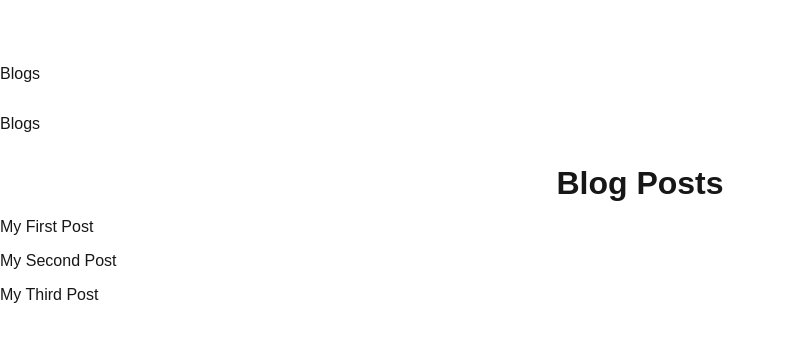
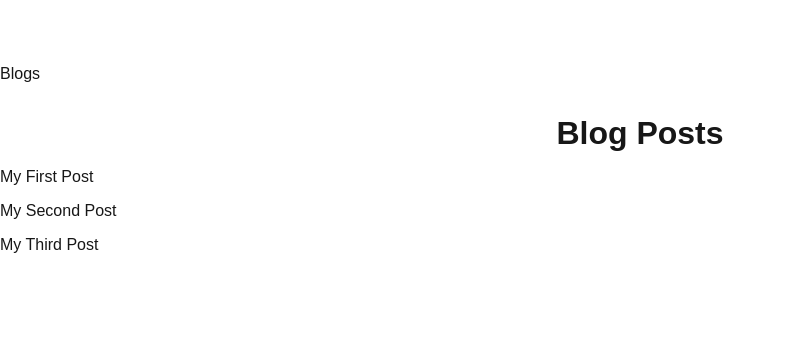
Before and after one commit to Natata08/hyf-homework, a Next.js app in the folder react/react2/week1/my-app/: page /blogs in a window 1280 px wide. Shown: the top 342 px of the page, without its empty margins (0-785 px from the left). Built offline with nearby package versions, Linux system fonts and the light colour scheme.

Commit message:
fix layout for blogs

```diff
--- a/react/react2/week1/my-app/app/blogs/[slug]/page.js
+++ b/react/react2/week1/my-app/app/blogs/[slug]/page.js
@@ -1,7 +1,6 @@
 "use client";
 
 import { usePathname } from "next/navigation";
-import Layout from "../Layout.js";
 
 export default function BlogPost() {
   const pathname = usePathname();
@@ -13,9 +12,9 @@ export default function BlogPost() {
     .join(" ");
 
   return (
-    <Layout>
+    <>
       <h1 style={{ marginBottom: "1rem", textAlign: "center" }}>{title}</h1>
       <p>This is the content of {title}.</p>
-    </Layout>
+    </>
   );
 }
--- a/react/react2/week1/my-app/app/blogs/page.js
+++ b/react/react2/week1/my-app/app/blogs/page.js
@@ -1,4 +1,3 @@
-import Layout from "./Layout.js";
 import Link from "next/link";
 
 const blogPosts = [
@@ -9,7 +8,7 @@ const blogPosts = [
 
 export default function Blogs() {
   return (
-    <Layout>
+    <>
       <h1 style={{ marginBottom: "1rem", textAlign: "center" }}>Blog Posts</h1>
       <ul
         style={{
@@ -25,6 +24,6 @@ export default function Blogs() {
           </li>
         ))}
       </ul>
-    </Layout>
+    </>
   );
 }
```
